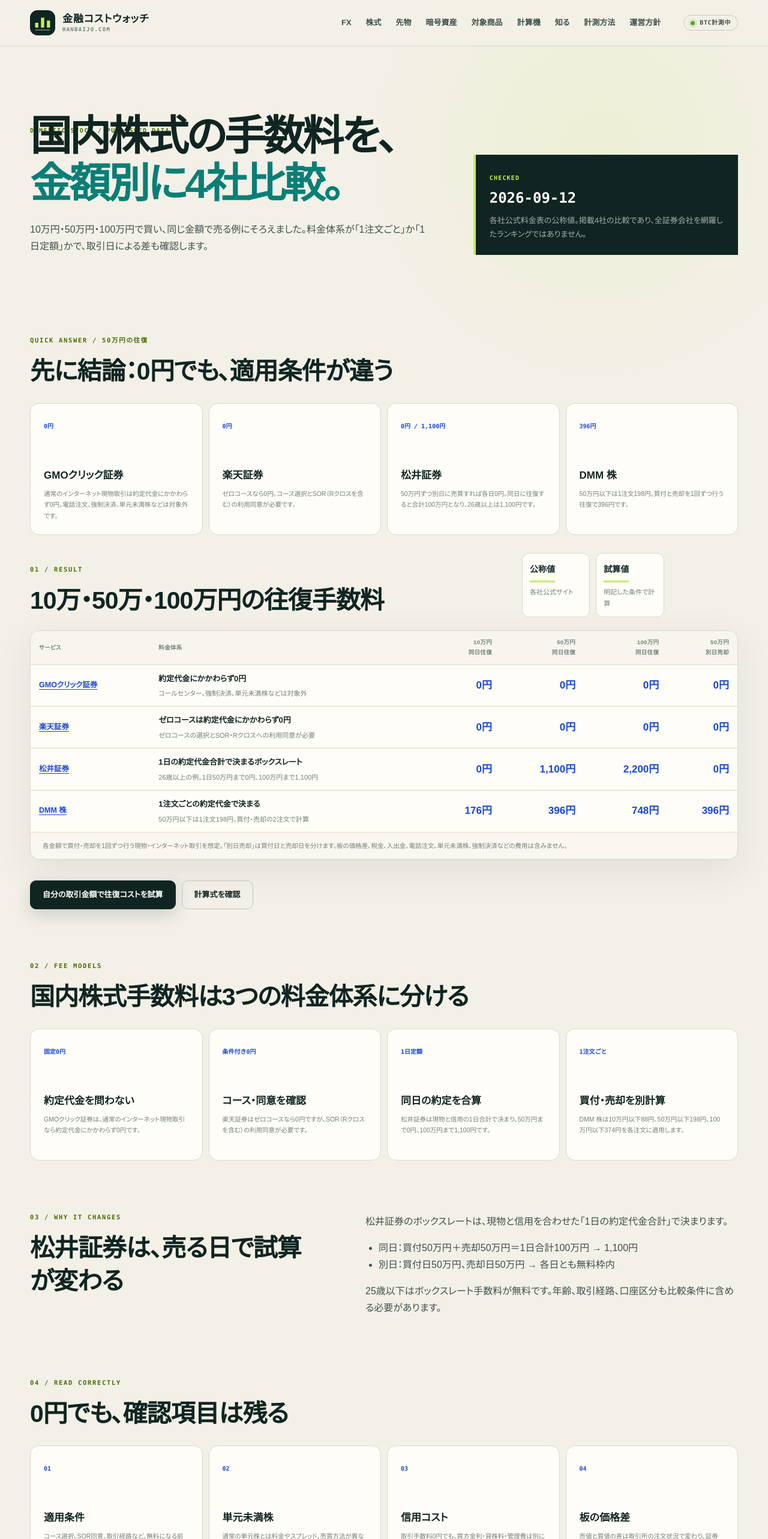
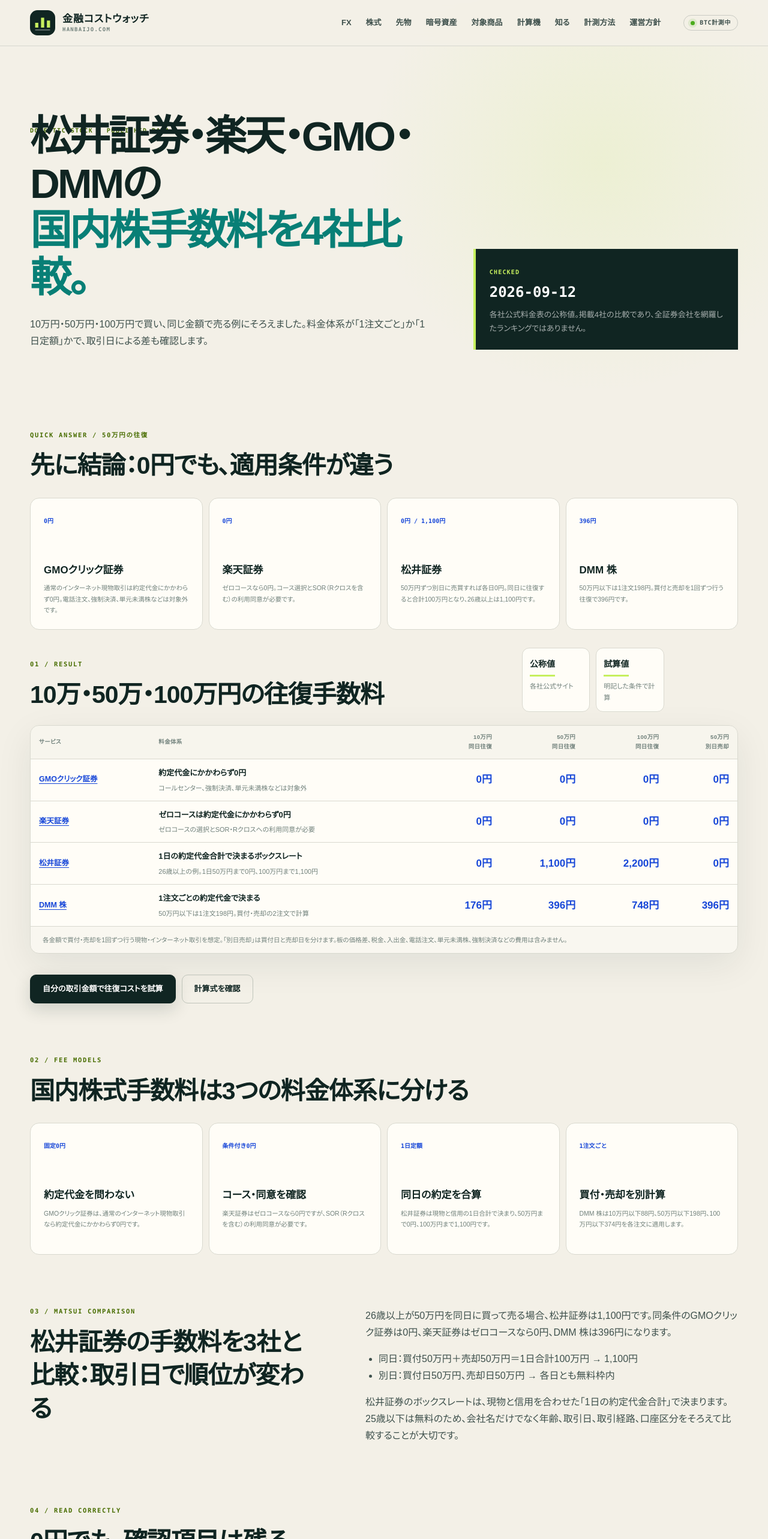
Before and after one commit to mrok18/hanbaijo, a Next.js app: page /stocks/domestic-fee-comparison in a window 1280 px wide. Shown: the top 2566 px of the page at 60% size. Built offline with nearby package versions, Linux system fonts and the light colour scheme.

Commit message:
seo: clarify Matsui stock fee comparison

```diff
--- a/app/stocks/domestic-fee-comparison/page.tsx
+++ b/app/stocks/domestic-fee-comparison/page.tsx
@@ -2,12 +2,16 @@ import type { Metadata } from 'next';
 import Link from 'next/link';
 
 export const metadata: Metadata = {
-  title: '国内株式の手数料を4社比較｜10万・50万・100万円【2026年】',
-  description: 'GMOクリック証券、楽天証券、松井証券、DMM 株の国内株式手数料を、10万円・50万円・100万円の同日往復で比較。1注文制と1日定額、0円の条件も確認できます。',
+  title: '国内株式の手数料を4社比較｜松井証券・楽天・GMO・DMM【2026年】',
+  description: '松井証券の国内株手数料を楽天証券、GMOクリック証券、DMM 株と比較。10万円・50万円・100万円の同日往復と別日売却で、ボックスレートと0円条件の違いを確認できます。',
   alternates: { canonical: '/stocks/domestic-fee-comparison' },
 };
 
 const FAQS = [
+  {
+    question: '松井証券の国内株手数料は、他社より高いですか？',
+    answer: '取引金額、売買日、年齢で変わるため、一律にはいえません。26歳以上が50万円を同日に買って売る例では、松井証券は1日合計100万円となり1,100円です。同条件ではGMOクリック証券が0円、楽天証券はゼロコースなら0円、DMM 株は396円ですが、松井証券も買付日と売却日を分ければ各日50万円で無料枠内です。25歳以下はボックスレート手数料が無料です。',
+  },
   {
     question: '50万円の国内株を買って売ると、手数料はいくらですか？',
     answer: '通常のインターネット現物取引を前提にすると、GMOクリック証券は0円、楽天証券はゼロコースなら0円です。松井証券は同日に買付・売却すると1日の約定代金合計が100万円となり1,100円、別日に50万円ずつ売買すると各日無料枠内です。DMM 株は1注文198円のため往復396円です。',
@@ -108,7 +112,7 @@ export default function Page() {
       <header className="comparison-intro">
         <div>
           <p className="page-kicker">DOMESTIC STOCK / PUBLISHED DATA</p>
-          <h1>国内株式の手数料を、<br /><em>金額別に4社比較。</em></h1>
+          <h1>松井証券・楽天・GMO・DMMの<br /><em>国内株手数料を4社比較。</em></h1>
           <p className="lede">10万円・50万円・100万円で買い、同じ金額で売る例にそろえました。料金体系が「1注文ごと」か「1日定額」かで、取引日による差も確認します。</p>
         </div>
         <aside>
@@ -171,15 +175,15 @@ export default function Page() {
         </div>
       </section>
 
-      <section className="comparison-section split-explain">
-        <div><p className="section-index">03 / WHY IT CHANGES</p><h2>松井証券は、売る日で試算が変わる</h2></div>
+      <section className="comparison-section split-explain" aria-labelledby="matsui-fee-comparison">
+        <div><p className="section-index">03 / MATSUI COMPARISON</p><h2 id="matsui-fee-comparison">松井証券の手数料を3社と比較：取引日で順位が変わる</h2></div>
         <div>
-          <p>松井証券のボックスレートは、現物と信用を合わせた「1日の約定代金合計」で決まります。</p>
+          <p>26歳以上が50万円を同日に買って売る場合、松井証券は1,100円です。同条件のGMOクリック証券は0円、楽天証券はゼロコースなら0円、DMM 株は396円になります。</p>
           <ul>
             <li>同日：買付50万円＋売却50万円＝1日合計100万円 → 1,100円</li>
             <li>別日：買付日50万円、売却日50万円 → 各日とも無料枠内</li>
           </ul>
-          <p>25歳以下はボックスレート手数料が無料です。年齢、取引経路、口座区分も比較条件に含める必要があります。</p>
+          <p>松井証券のボックスレートは、現物と信用を合わせた「1日の約定代金合計」で決まります。25歳以下は無料のため、会社名だけでなく年齢、取引日、取引経路、口座区分をそろえて比較することが大切です。</p>
         </div>
       </section>
 
--- a/app/stocks/matsui/page.tsx
+++ b/app/stocks/matsui/page.tsx
@@ -4,6 +4,7 @@ import { AFFILIATE_OFFERS } from '@/lib/affiliates';
 
 export const metadata = { title: '松井証券の国内株手数料・ボックスレート', description: '松井証券の国内株ボックスレートを、1日の約定代金合計と年齢条件に分けて公式情報から整理します。' };
 export default function Page() { return <StockProviderFactSheet provider={STOCK_PROVIDERS.matsui} affiliateOffer={AFFILIATE_OFFERS['matsui-fx']} relatedArticles={[
+  { href: '/stocks/domestic-fee-comparison', title: '国内株4社の手数料を比較', description: '松井証券、楽天証券、GMOクリック証券、DMM 株を、同日往復と別日売却の条件で比べます。' },
   { href: '/articles/matsui-withdrawal-unavailable', title: '出金できない原因を順番に確認', description: '出金可能額、受渡日、振替、当日入金、登録銀行を切り分けます。' },
   { href: '/articles/matsui-withdrawal-methods-comparison', title: '3種類の出金方法を比較', description: '翌営業日、即時出金、MATSUI Bankを手数料・上限・取消可否で比較します。' },
   { href: '/articles/matsui-deposit-methods-comparison', title: '6種類の入金方法を比較', description: '手数料、リアルタイム反映、事前設定、銀行振込の違いを整理します。' },
```
